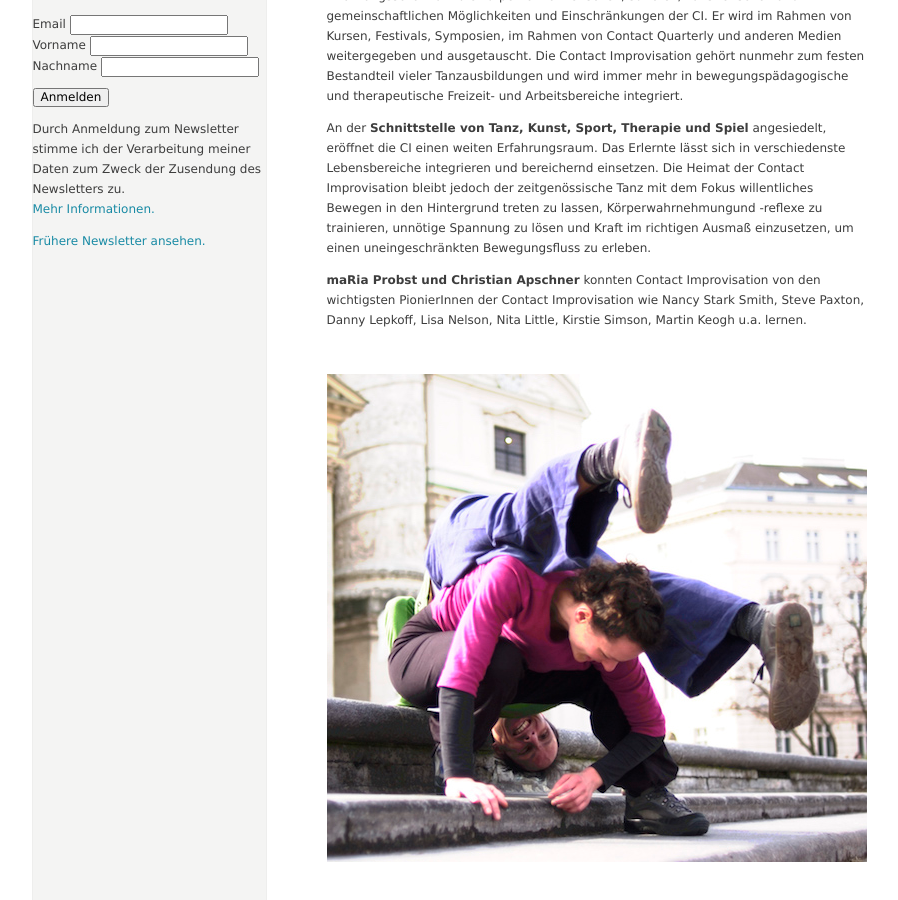
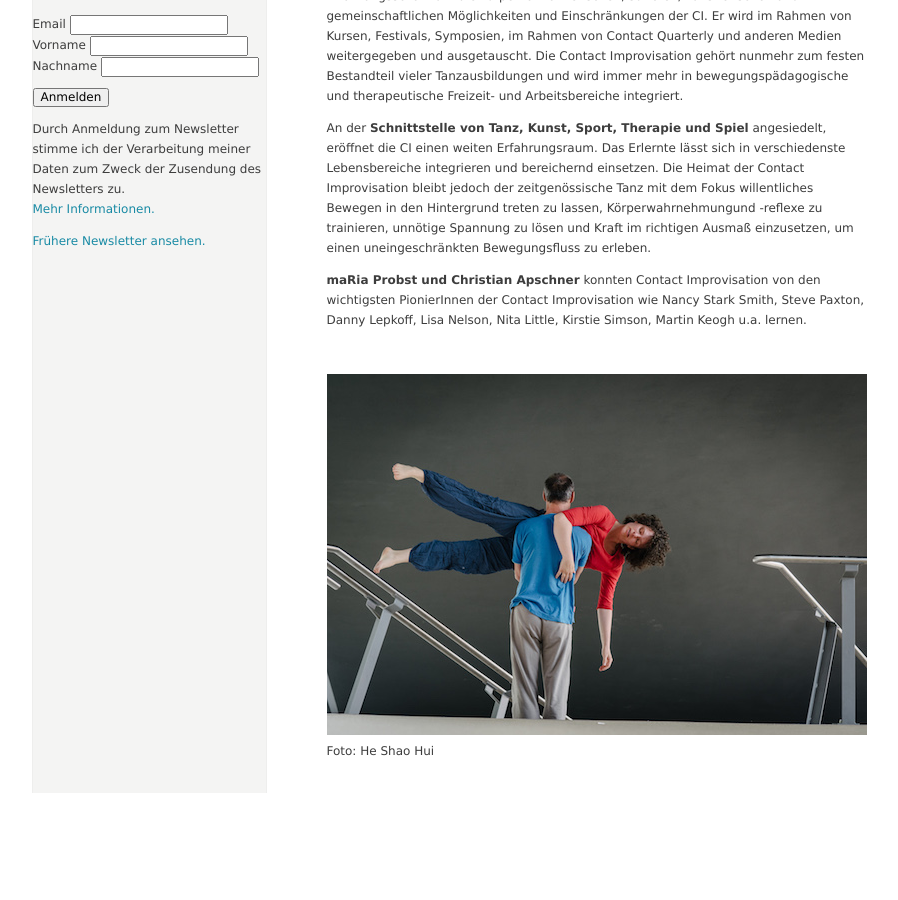
Before and after one commit to manulari/rollingpointat, a Jekyll site: the page built from _all_pages/contact-improvisation.md, in a window 1280 px wide and 900 px high, scrolled down 983 px. Shown: the whole window, without its empty margins (152-1050 px from the left). Built offline with Jekyll 4.4.1, drawn with Linux system fonts in a browser that asks for light colours; comment, search, counter and statistics services are not loaded; after the commit the page ends 1776 px from its top, so only the background shows below that.

Commit message:
Update page “contact-improvisation”

```diff
--- a/_all_pages/contact-improvisation.md
+++ b/_all_pages/contact-improvisation.md
@@ -20,4 +20,5 @@ An der **Schnittstelle von Tanz, Kunst, Sport, Therapie und Spiel** angesiedelt,
 
 &nbsp;
 
-![](/assets/uploads/dsc_1941a.jpg)
+![](/assets/uploads/heshaohui.rollingpoint-wu-fotos.028.jpg)
+Foto: He Shao Hui
```
Also changed, not shown: assets/uploads/heshaohui.rollingpoint-wu-fotos.028.jpg (added).
